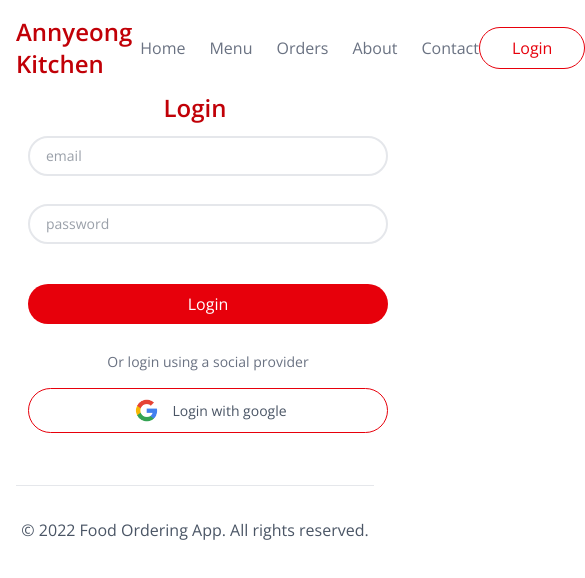
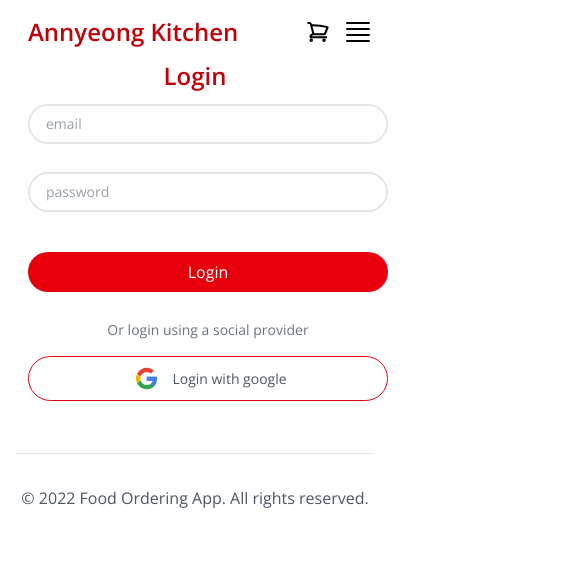
Before and after one commit to Habiba712/food-ordering-app, a Next.js app: page /pages/login in a window 390 px wide. Shown: the top 578 px of the page, 585 px wide, since content can reach past the window. Built offline with nearby package versions, Linux system fonts and the light colour scheme; no server answers.

Commit message:
responsive header menu

```diff
--- /dev/null
+++ b/src/app/component/icons/hamburgerMenu.js
@@ -0,0 +1,12 @@
+
+
+export default function HamburgerMenu({className}) {
+    return (
+
+       <svg xmlns="http://www.w3.org/2000/svg" fill="none" viewBox="0 0 24 24" strokeWidth={1.5} stroke="currentColor" className={className}>
+  <path strokeLinecap="round" strokeLinejoin="round" d="M3.75 5.25h16.5m-16.5 4.5h16.5m-16.5 4.5h16.5m-16.5 4.5h16.5" />
+</svg>
+
+    )
+
+}
--- a/src/app/component/layout/Header.js
+++ b/src/app/component/layout/Header.js
@@ -7,12 +7,14 @@ import { redirect } from 'next/dist/server/api-utils';
 import { CartContext } from '../../component/AppContext';
 import { useEffect, useState } from 'react';
 import CartIcon from '../icons/cart';
+import HamburgerMenu from '../icons/hamburgerMenu';
 export default function Header() {
 
 
     const session = useSession();
     const status = session.status;
     const { cartItems } = useContext(CartContext);
+    const [showMenu, setShowMenu] = useState(false);
 
     const userData = session.data?.user;
     const userName = userData?.name || userData?.email
@@ -20,6 +22,7 @@ export default function Header() {
 
     // Sync context cartItems to local state so it triggers re-renders properly
     useEffect(() => {
+
         if (cartItems) {
             setCartItemsLocal(cartItems);
         }
@@ -27,13 +30,96 @@ export default function Header() {
     console.log('cartItemsLocal', cartItemsLocal);
     return (
 
-        <header className="flex items-center justify-between max-w-4xl mx-auto">
-            {/* //* The logo in seperated form the nav */}
-            <Link className="text-red-700 font-semibold text-2xl mr-2" href="/">
+        <header className="flex items-center justify-between max-w-4xl mx-auto
+
+        ">
+            <div className='flex flex-col items-center w-full'>
+                <div className="flex justify-between items-center w-full">
+                    <div>
+                       <Link className="text-red-700 font-semibold text-2xl mr-2 ml-3" href="/">
                         Annyeong Kitchen
                     </Link>
-            <nav className="flex items-center gap-6 text-gray-500
 
+                    </div>
+
+                    <div className="sm: text-red-700 md:hidden cursor-pointer"
+                        onClick={() => setShowMenu(!showMenu)}
+                    >
+                        <div className="flex flex-row items-center gap-3 text-black">
+                             <Link
+                                className="flex relative" href={'/pages/cart'}>
+                                <CartIcon className="text-balck-800" color="black" />
+                                {(cartItemsLocal && cartItemsLocal?.length > 0) &&
+                                    <span
+                                        className="absolute flex justify-center items-center -top-2 -right-3 text-white  rounded-full font-bold px-1 py-1 text-xs leading-3 "
+                                    >
+                                        {cartItemsLocal?.length}
+                                    </span>
+                                }
+                            </Link>
+                            <HamburgerMenu className="w-8 h-8" />
+                        </div>
+
+
+                    </div>
+                </div>
+
+<div className='justify w-full'>
+
+                {
+                    showMenu &&
+                    <div className={`flex flex-col  gap-4 bg-white p-4 rounded-lg w-full
+                    transition-all duration-900 ease-in-out
+    showMenu ? "opacity-100 translate-y-0" : "opacity-0 -translate-y-4"
+  }`
+                   } >
+                        <Link className="hover:text-red-800" href={'/'}>Home</Link>
+
+                        <Link className="hover:text-red-800" href={'/pages/menu'}>Menu</Link>
+                        <Link className="hover:text-red-800" href={'/pages/orders'}>Orders</Link>
+                        <Link className="hover:text-red-800" href={'/#about'}>About</Link>
+                        <Link className="hover:text-red-800" href={'/#contact'}>Contact</Link>
+                        <hr className='border-gray-300 w-full' />
+                        {
+                            status === 'authenticated' ?
+                                <div className='flex justify-between  w-full gap-4 '>
+                            <Link className="bg-white
+                            text-red-600 py-2" href={'/pages/profile'}>{userName}</Link>
+
+                            <button
+                                onClick={() => {
+                                    signOut(),
+                                        redirect('http://localhost:3000/pages/login')
+                                }
+                                }
+                                className='bg-red-600 rounded-full text-white px-8 py-2 cursor-pointer'>
+                                Logout
+                            </button>
+
+
+
+
+                        </div>
+
+                                 :
+                                 ''
+                        }
+
+                    </div>
+                }
+</div>
+
+
+            </div>
+
+
+
+
+
+
+
+            <nav className="hidden md:flex items-center gap-6 text-gray-500
+            md-screen:hidden
             ">
                 <Link href={'/'}>Home</Link>
                 <Link href={'/pages/menu'}>Menu</Link>
@@ -42,7 +128,9 @@ export default function Header() {
                 <Link href={'/#contact'}>Contact</Link>
 
             </nav>
-            <nav className="flex items-center gap-4 text-gray-500">
+
+
+            <nav className="hidden md:flex items-center gap-4 text-gray-500">
                 {
                     status === 'authenticated' ?
                         <>
@@ -92,5 +180,8 @@ export default function Header() {
 
         </header>
 
+
+
+
     )
 }
```
Lines whose indentation alone changed are shown as unchanged.
